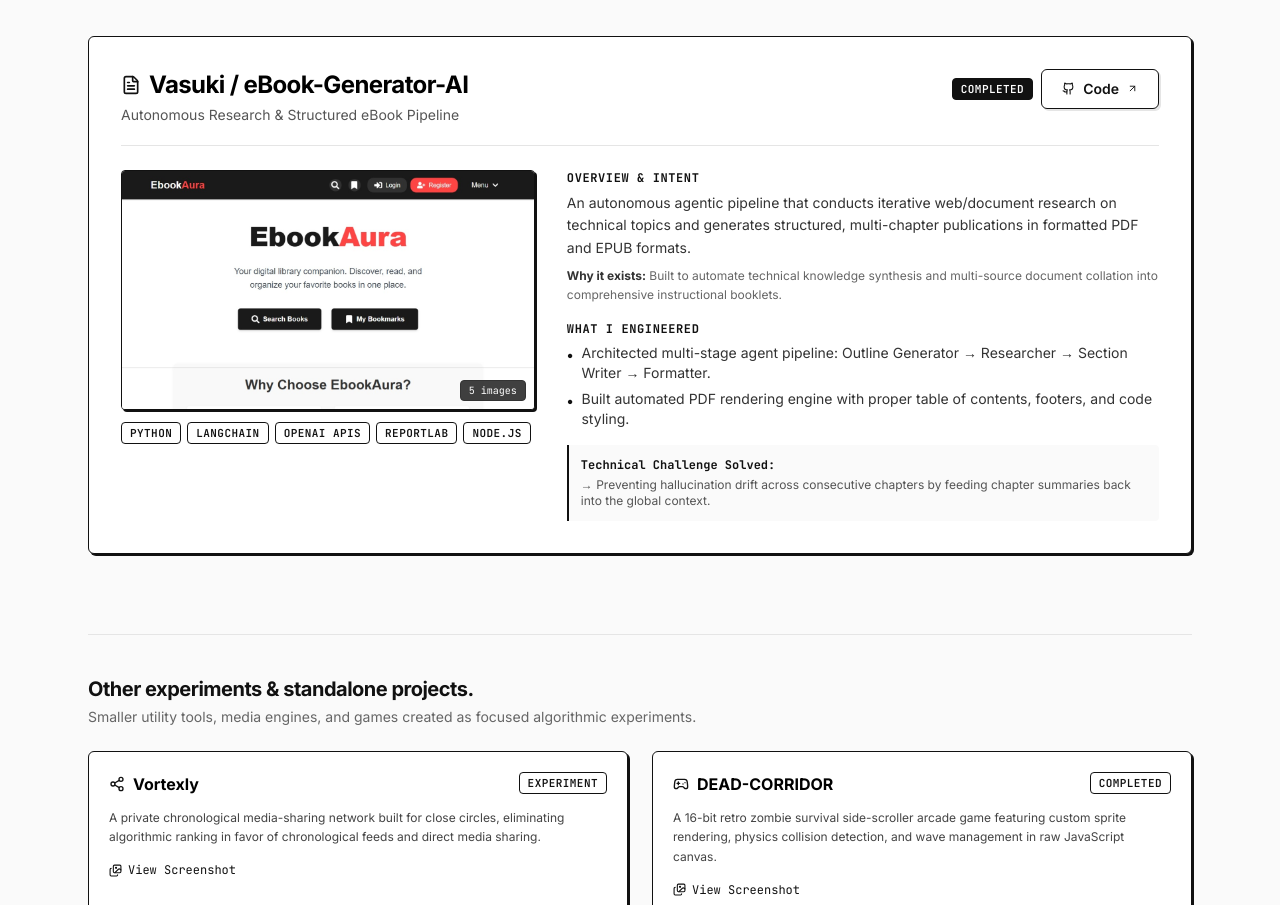
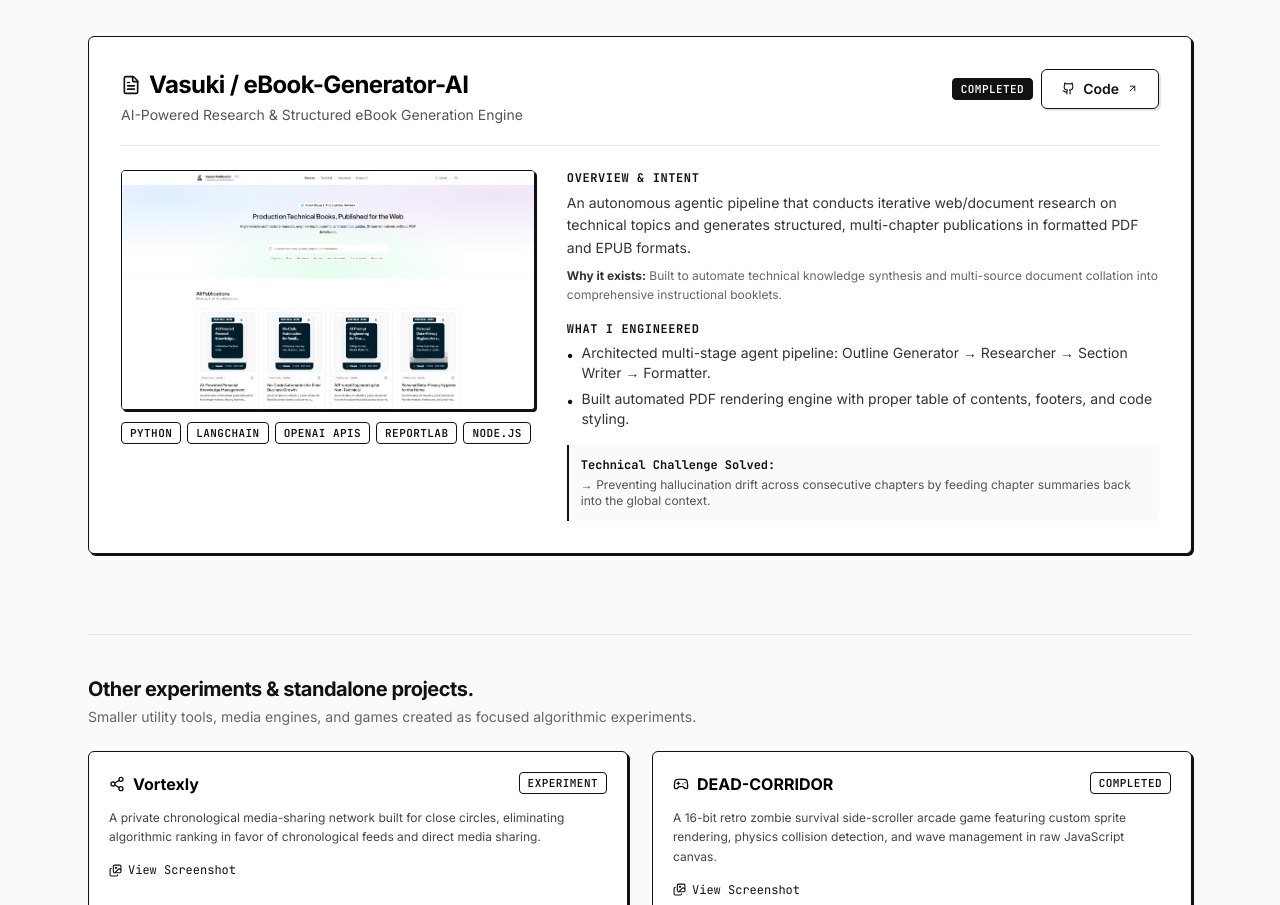
Before and after one commit to UltronTheAI/UltronTheAI, a Next.js app in the folder portfolio/: page / in a window 1280 px wide. Shown: the part 6572-7477 px from the top of the page. Built offline with nearby package versions, Linux system fonts and the light colour scheme.

Commit message:
Refactor code structure for improved readability and maintainability

```diff
--- a/portfolio/app/data/portfolioData.ts
+++ b/portfolio/app/data/portfolioData.ts
@@ -269,9 +269,9 @@ export const SELECTED_PROJECTS: ProjectItem[] = [
     iconName: "ShieldCheck",
   },
   {
-    id: "ebook-aura",
+    id: "vasuki",
     title: "Vasuki / eBook-Generator-AI",
-    subtitle: "Autonomous Research & Structured eBook Pipeline",
+    subtitle: "AI-Powered Research & Structured eBook Generation Engine",
     tier: "selected-product",
     status: "Completed",
     period: "2025",
@@ -286,8 +286,8 @@ export const SELECTED_PROJECTS: ProjectItem[] = [
       "Preventing hallucination drift across consecutive chapters by feeding chapter summaries back into the global context.",
     ],
     stack: ["Python", "LangChain", "OpenAI APIs", "ReportLab", "Node.js"],
-    githubUrl: "https://github.com/UltronTheAI/eBook-Generator-AI-Agent",
-    images: ["/ebookaura/1.jpeg", "/ebookaura/2.jpeg", "/ebookaura/3.jpeg", "/ebookaura/4.jpeg", "/ebookaura/5.jpeg"],
+    githubUrl: "https://github.com/UltronTheAI/VasukiSquare",
+    images: ["/vasuki/1.jpeg"],
     iconName: "FileText",
   },
 ];
```
Also changed, not shown: portfolio/public/vasuki/1.jpeg (added).
